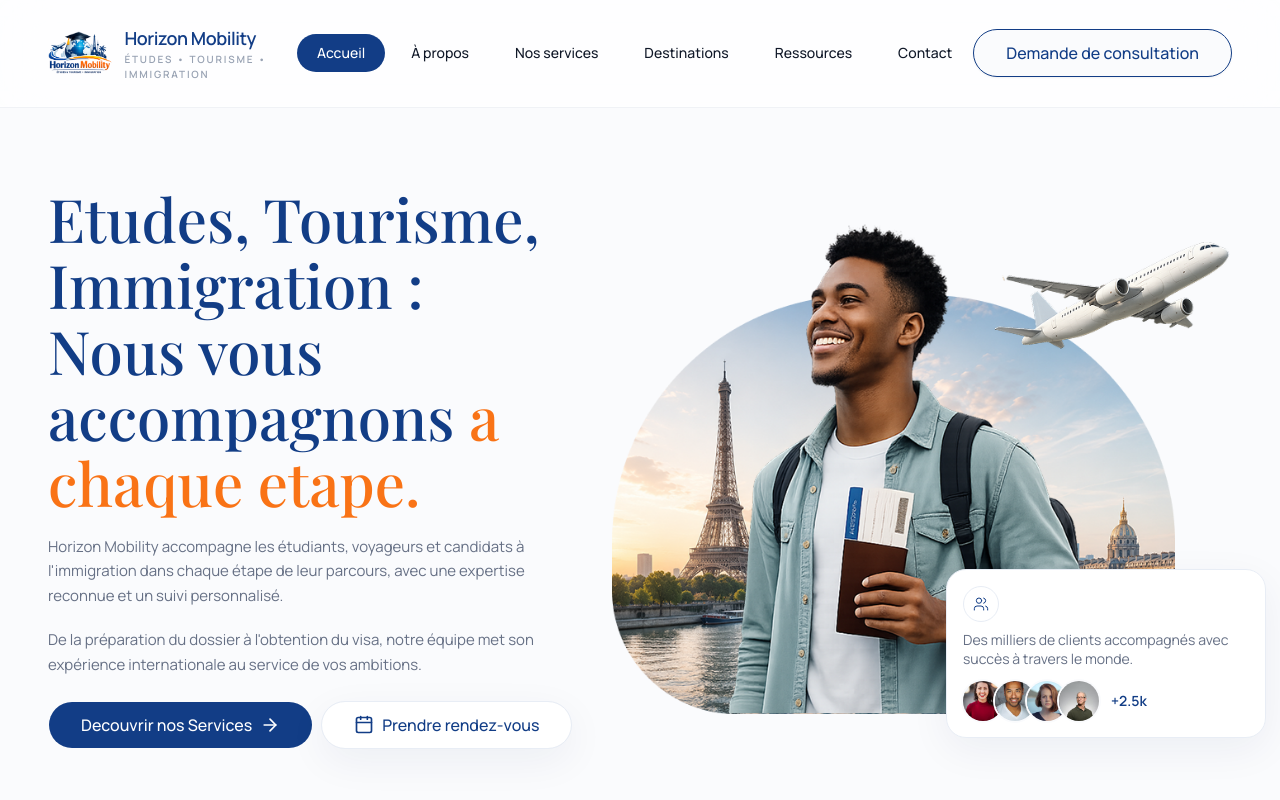
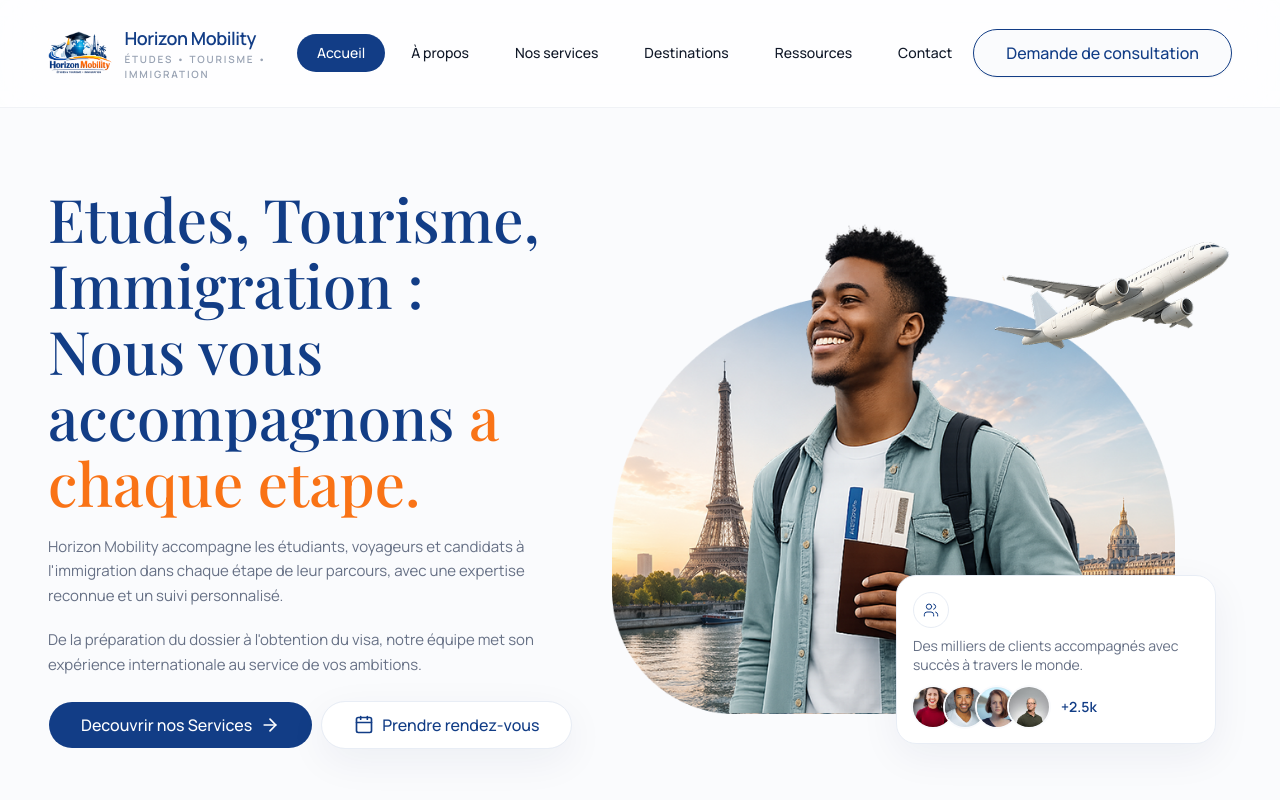
Before and after one commit to Nemila/horizon-mobility, a Next.js app: page / in a window 1280 px wide. Shown: the top 800 px of the page. Built offline with nearby package versions, Linux system fonts and the light colour scheme; a web font is replaced by a local one.

Commit message:
Refactor animation settings in HeroStatsCard component; adjust motion properties for improved performance and visual appeal.

```diff
--- a/components/landing/hero-stats-card.tsx
+++ b/components/landing/hero-stats-card.tsx
@@ -40,13 +40,13 @@
     <motion.div
       className="rounded-[1.25rem] border border-border bg-white p-4 shadow-card"
       initial={false}
-      animate={prefersReducedMotion ? { y: 0, x: 0 } : { y: -50, x: 50 }}
+      animate={prefersReducedMotion ? { y: 0 } : { y: -44 }}
       transition={
         prefersReducedMotion
           ? undefined
           : {
-              duration: 2,
-              ease: "easeInOut",
+              duration: 1.25,
+              ease: [0.45, 0, 0.55, 1],
               repeat: Infinity,
               repeatType: "reverse",
             }
```
